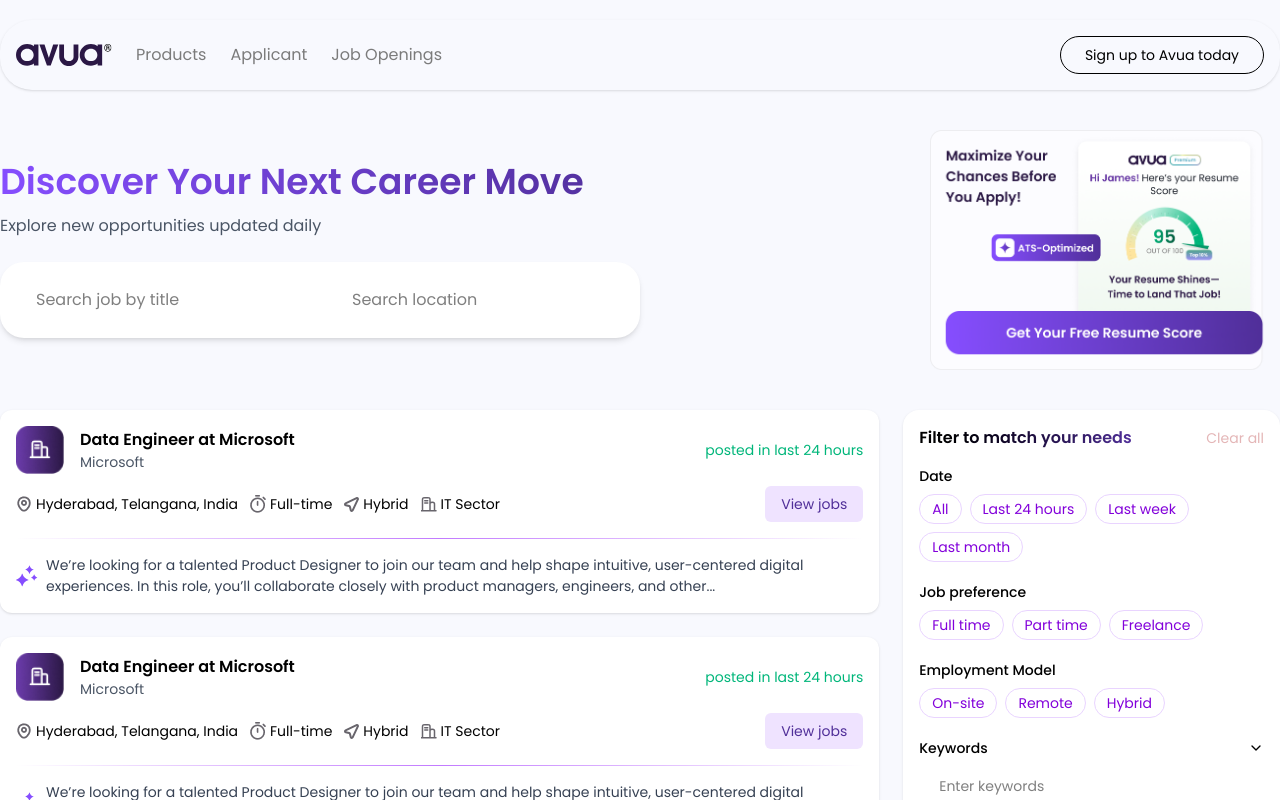
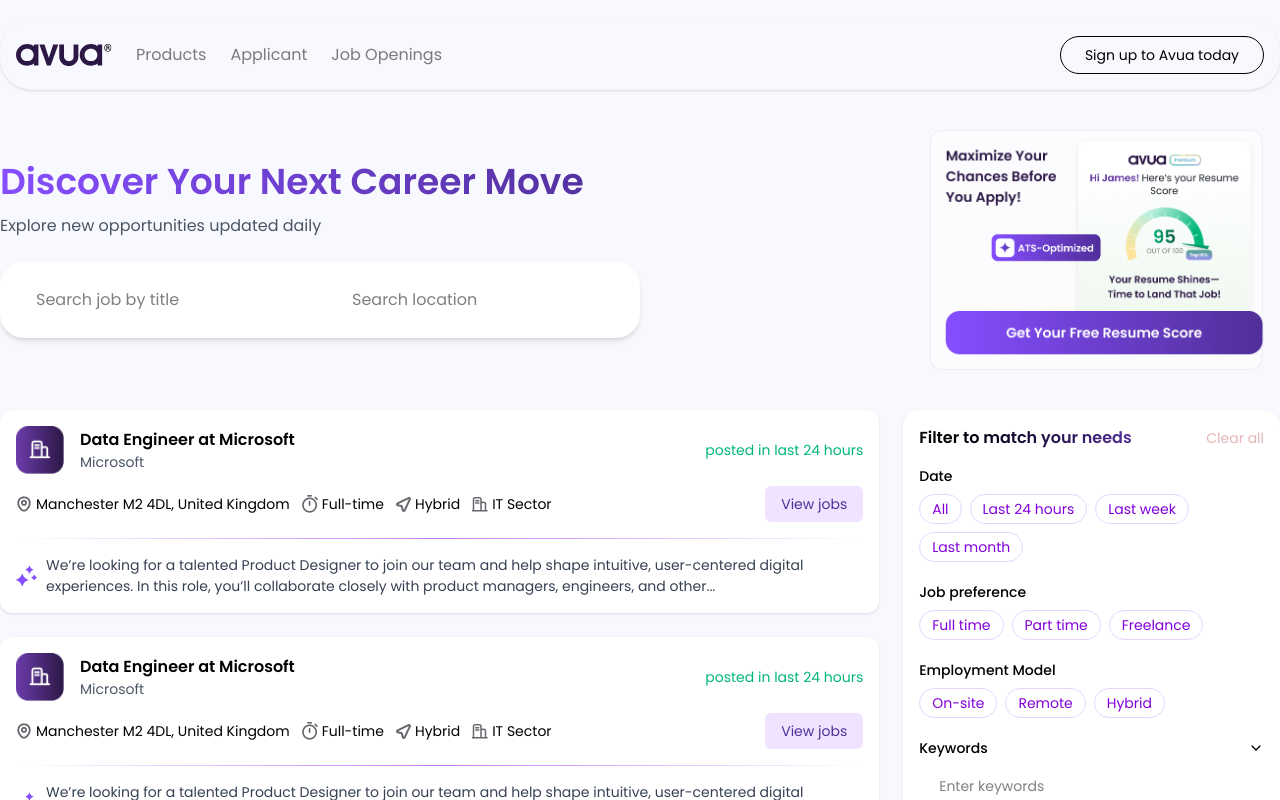
Before and after one commit to narenpop/avua, a React (Vite) app: page / in a window 1280 px wide. Shown: the top 800 px of the page. Built offline with nearby package versions, Linux system fonts and the light colour scheme.

Commit message:
changes in location

```diff
--- a/src/components/Results.jsx
+++ b/src/components/Results.jsx
@@ -8,7 +8,7 @@
     id: 1,
     title: "Data Engineer at Microsoft",
     company: "Microsoft",
-    location: "Hyderabad, Telangana, India",
+    location: "Manchester M2 4DL, United Kingdom",
     type: "Full-time",
     workmode: "Hybrid",
     salary: "₹15,00,000 - ₹25,00,000 a year",
@@ -21,7 +21,7 @@
     id: 2,
     title: "Data Engineer at Microsoft",
     company: "Microsoft",
-    location: "Hyderabad, Telangana, India",
+    location: "Manchester M2 4DL, United Kingdom",
     type: "Full-time",
     workmode: "Hybrid",
     salary: "₹15,00,000 - ₹25,00,000 a year",
@@ -34,7 +34,7 @@
     id: 3,
     title: "Data Engineer at Microsoft",
     company: "Microsoft",
-    location: "Hyderabad, Telangana, India",
+    location: "Manchester M2 4DL, United Kingdom",
     type: "Full-time",
     workmode: "Hybrid",
     salary: "₹15,00,000 - ₹25,00,000 a year",
@@ -47,7 +47,7 @@
     id: 4,
     title: "Data Engineer at Microsoft",
     company: "Microsoft",
-    location: "Hyderabad, Telangana, India",
+    location: "Manchester M2 4DL, United Kingdom",
     type: "Full-time",
     workmode: "Hybrid",
     salary: "₹15,00,000 - ₹25,00,000 a year",
@@ -60,7 +60,7 @@
     id: 5,
     title: "Data Engineer at Microsoft",
     company: "Microsoft",
-    location: "Hyderabad, Telangana, India",
+    location: "Manchester M2 4DL, United Kingdom",
     type: "Full-time",
     workmode: "Hybrid",
     salary: "₹15,00,000 - ₹25,00,000 a year",
```
